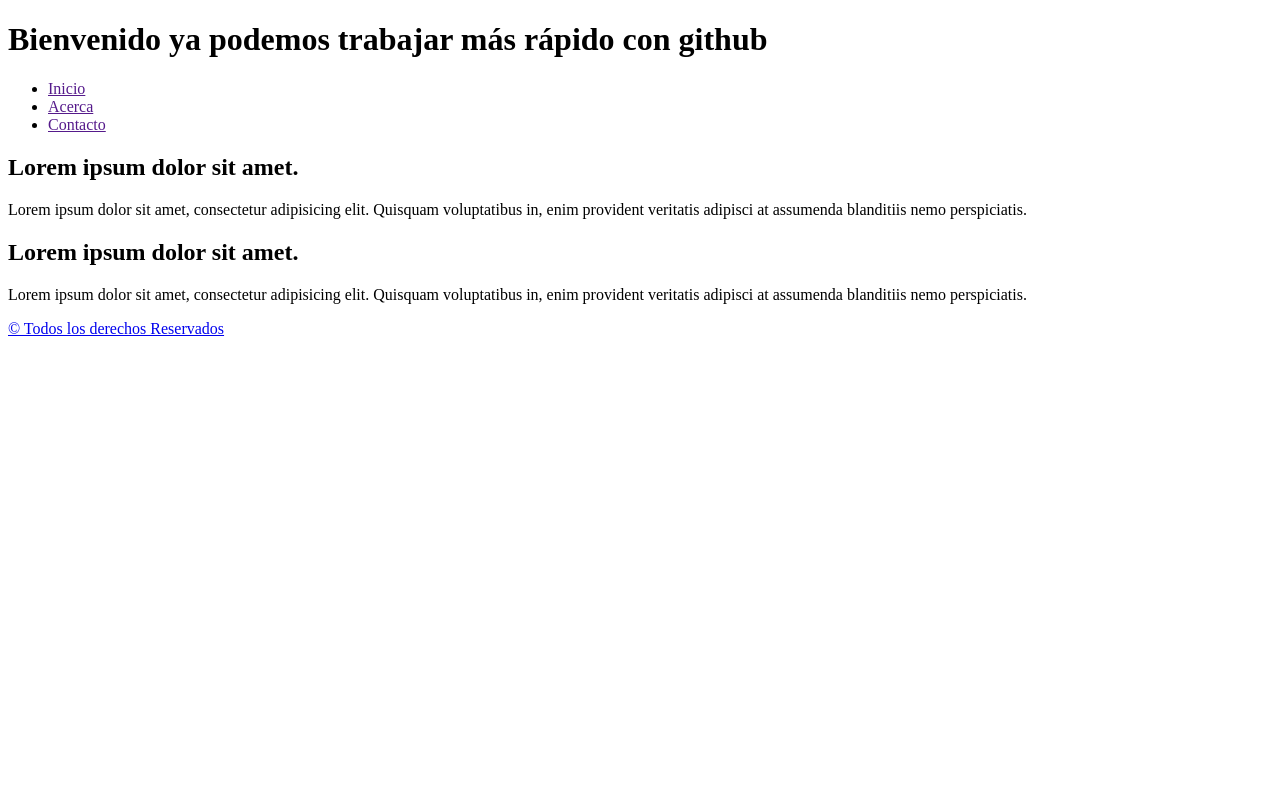
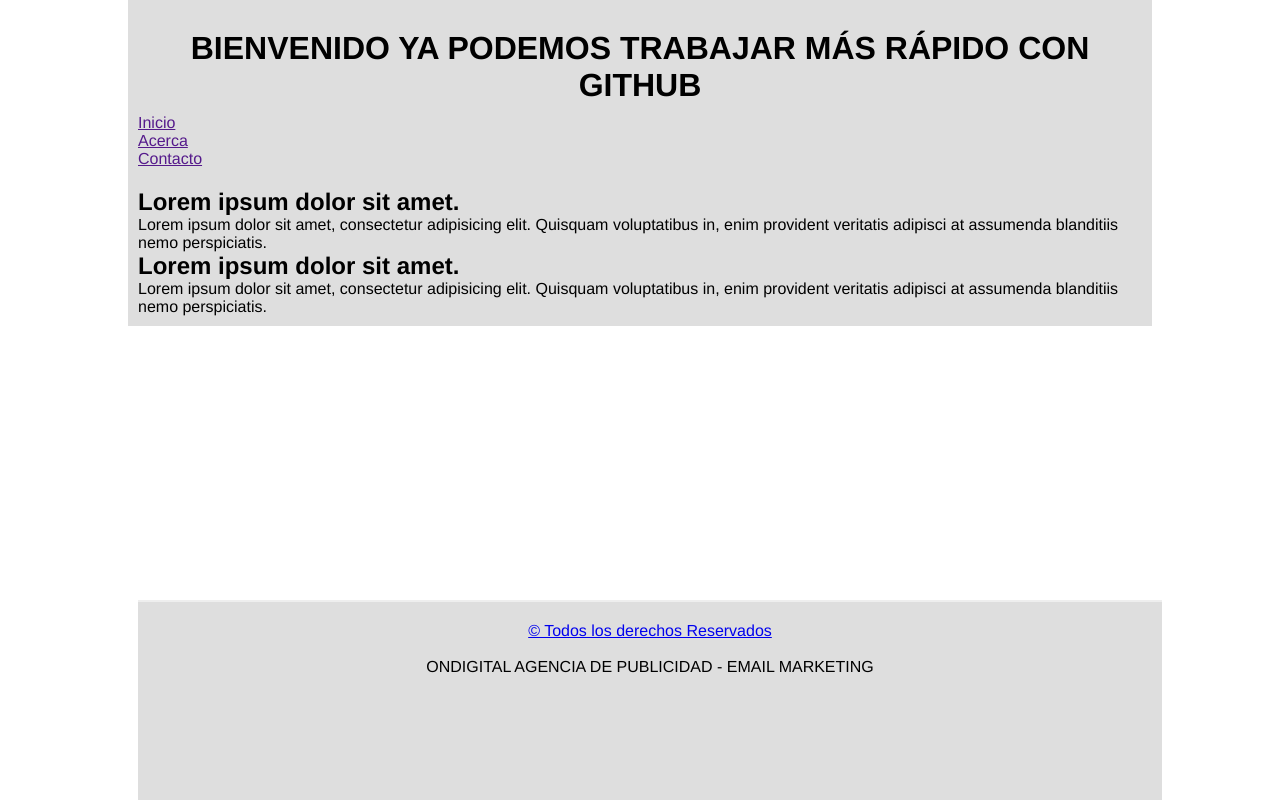
Before and after one commit to ondigitalDesarrollo/prueba_github, a plain HTML site: page index.html in a window 1280 px wide. Drawn offline with Linux system fonts and the light colour scheme.

Commit message:
Agregamos carpetas js y css, ademas del inicio del layout en css

```diff
--- /dev/null
+++ b/css/estilos.css
@@ -0,0 +1,53 @@
+/**
+  * @author: 	Arnold Restrepo Hernandez Ondogital Agencia Digital
+  * @version:  	1.0
+  * @comments:  Creación del layout del proyecto
+**/
+
+
+/*---------
+-------- Layout
+-----------*/
+*{
+	margin: 0;
+	padding: 0;
+	-webkit-box-sizing: border-box;
+	-moz-box-sizing: border-box;
+	box-sizing: border-box;
+	list-style-type: none;
+}
+
+body{
+	font-family: Helvetica, sans-serif;
+	font-size: 16px;
+}
+
+.container{
+	width: 80%;
+	margin: 0px auto;
+	padding: 10px;
+	background: #dedede;
+}
+
+header{
+	margin-top: 20px;
+}
+h1{
+	text-align: center;
+	text-transform: uppercase;
+	margin: 10px 0;
+}
+main{
+	margin-top: 20px;
+}
+
+footer{
+	width: 80%;
+	height: 200px;
+	background: #dedede;
+	border-top: 2px solid #eee;
+	position: absolute;
+	bottom: 0;
+	padding: 20px;
+	text-align: center;
+}
--- a/index.html
+++ b/index.html
@@ -4,8 +4,10 @@
 	<meta name="viewport" content="width=device-width, user-scalable=no, initial-scale=1.0, maximum-scale=1.0, minimum-scale=1.0">
 	<meta charset="UTF-8">
 	<title>Prueba con Github para Ondigital</title>
+	<link rel="stylesheet" href="css/estilos.css">
 </head>
 <body>
+	<div class="container">
 		<header>
 			<h1>Bienvenido ya podemos trabajar más rápido con github</h1>
 		</header>
@@ -28,7 +30,10 @@
 		</main>
 		<footer>
 			<a href="#">&copy; Todos los derechos Reservados</a>
+			<br><br>
+			<p>ONDIGITAL AGENCIA DE PUBLICIDAD - EMAIL MARKETING</p>
 		</footer>
 		<script></script>
+	</div>
 </body>
 </html>
```
Also changed, not shown: js/main.js (added). Lines whose indentation alone changed are shown as unchanged.
